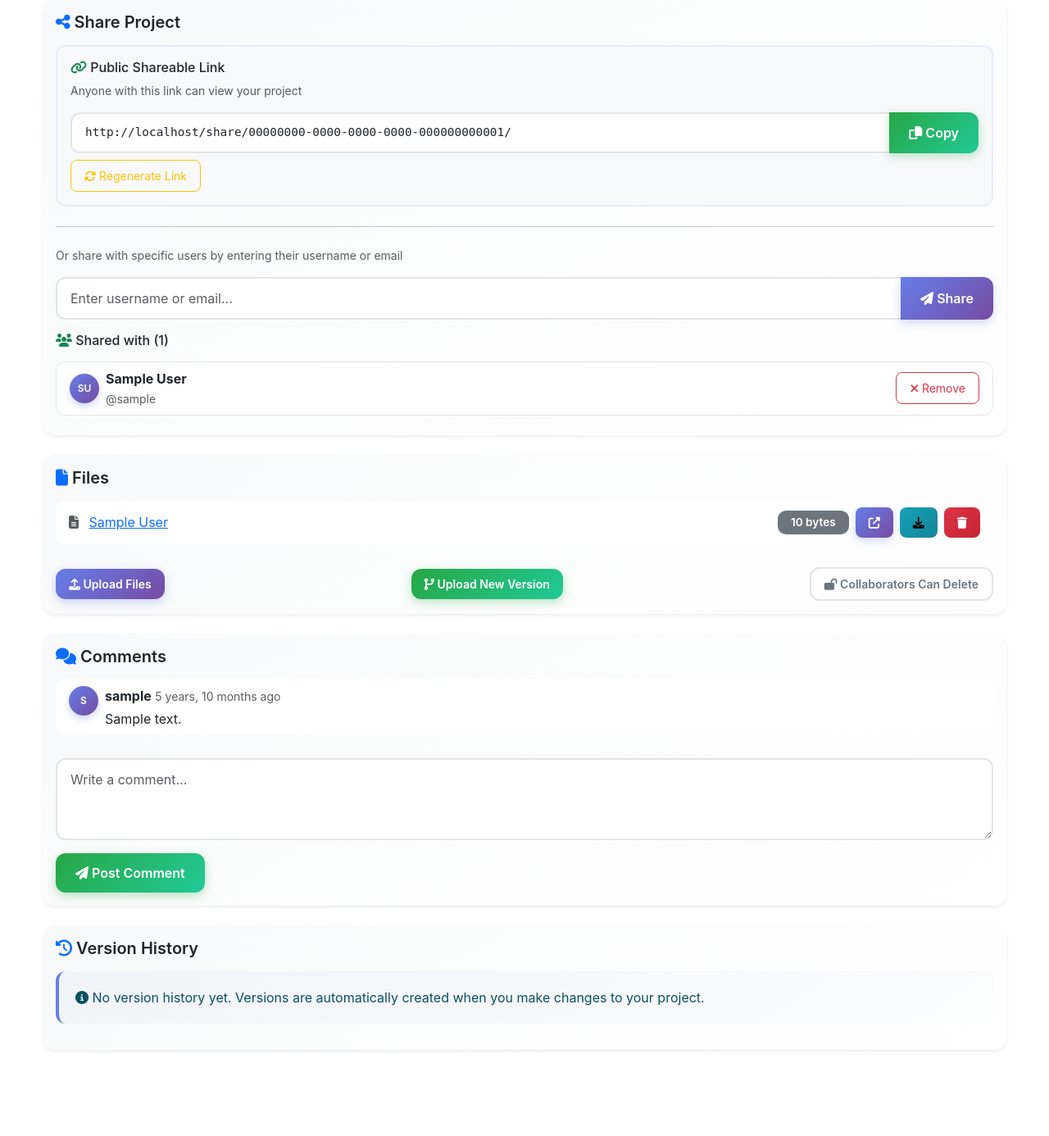
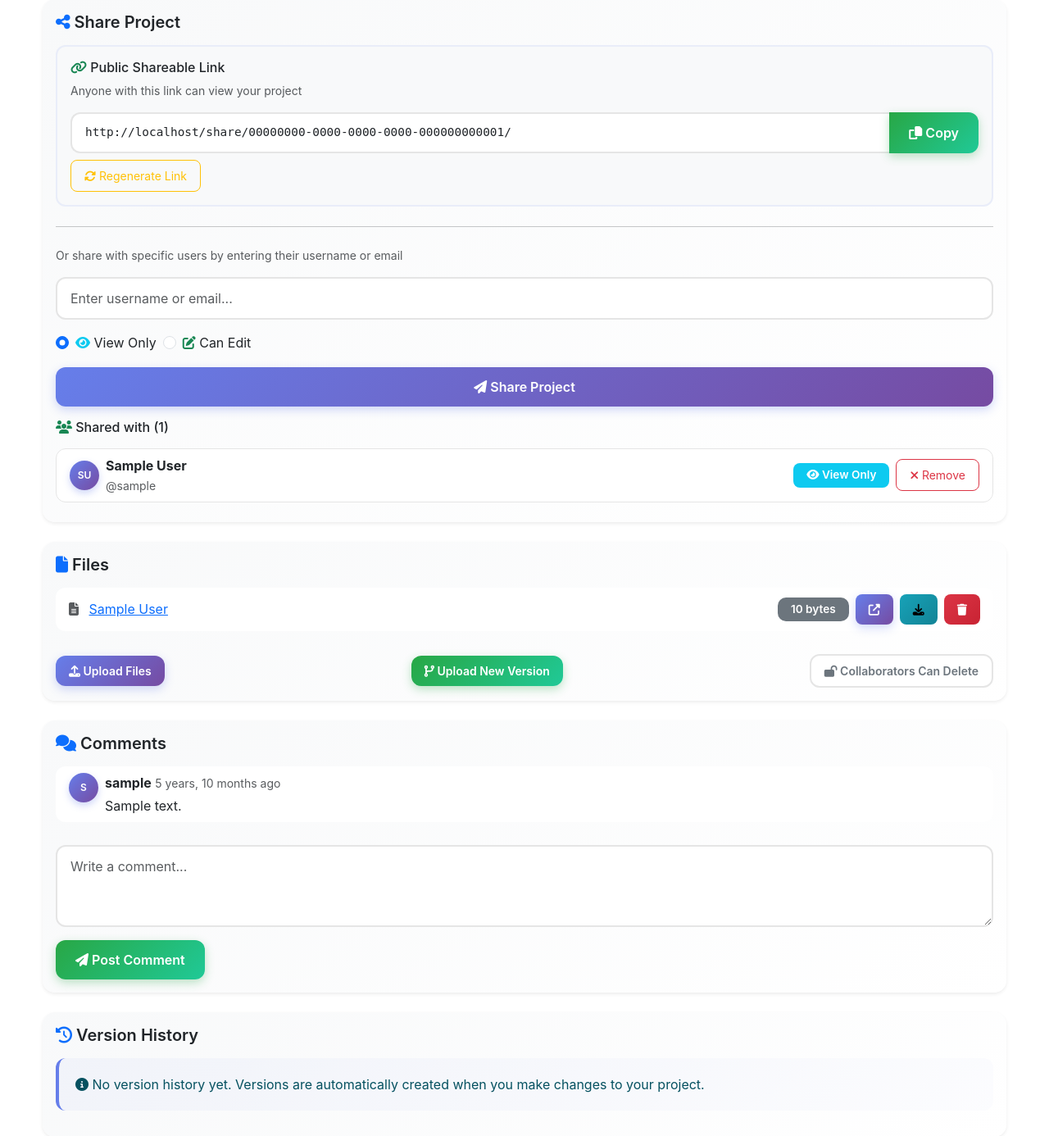
Before and after one commit to zzephyrr-louis/OPENCODEHUB-APP, a Django app: page /projects/1/ in a window 1280 px wide. Shown: the part 387-1773 px from the top of the page at 82% size. Before the commit the page ends 1669 px from the top, so only its background shows below. Run offline with Django 4.2, Linux system fonts and the light colour scheme; a user stored in the database is signed in; tables that the repository leaves empty hold one stand-in row (values such as "Sample post").

Commit message:
feat: implement comprehensive project sharing permission system
- Add SharedProject model with view/edit permission levels
- Create migrations for SharedProject and data migration from ManyToMany
- Update all views to use SharedProject for permission checking
- Add permission selection UI in share modal (View Only/Can Edit)
- Display correct permission badges in shared_with_me template
- Create custom template tags for permission checking
- Restrict upload/delete operations based on user permissions
- Maintain backward compatibility with existing shared_with field
- Update project_detail template to show permission badges for shared users

```diff
--- a/opencodehub/accounts/templates/accounts/project_detail.html
+++ b/opencodehub/accounts/templates/accounts/project_detail.html
@@ -1,4 +1,5 @@
 {% extends 'accounts/base.html' %}
+{% load project_permissions %}
 {% block content %}
 <div class="container mt-4">
   <!-- Back Button -->
@@ -89,46 +90,71 @@
       <!-- Share Form -->
       <form method="POST" action="{% url 'share_project' project.id %}" class="mb-3">
         {% csrf_token %}
-        <div class="input-group">
+        <div class="mb-3">
           <input
             type="text"
             name="share_with"
             class="form-control"
             placeholder="Enter username or email..."
-            style="border-radius: 12px 0 0 12px;"
+            style="border-radius: 12px;"
             required
           >
-          <button type="submit" class="btn btn-primary" style="border-radius: 0 12px 12px 0;">
-            <i class="fas fa-paper-plane"></i> Share
-          </button>
         </div>
+        <div class="d-flex gap-2 mb-3">
+          <div class="form-check">
+            <input class="form-check-input" type="radio" name="permission" id="viewPermission" value="view" checked>
+            <label class="form-check-label" for="viewPermission">
+              <i class="fas fa-eye text-info"></i> View Only
+            </label>
+          </div>
+          <div class="form-check">
+            <input class="form-check-input" type="radio" name="permission" id="editPermission" value="edit">
+            <label class="form-check-label" for="editPermission">
+              <i class="fas fa-edit text-success"></i> Can Edit
+            </label>
+          </div>
+        </div>
+        <button type="submit" class="btn btn-primary w-100" style="border-radius: 12px;">
+          <i class="fas fa-paper-plane"></i> Share Project
+        </button>
       </form>
 
       <!-- List of people project is shared with -->
-      {% if project.shared_with.all %}
+      {% if project.shared_users.all %}
       <div class="shared-users-list">
         <h6 class="mb-3">
-          <i class="fas fa-users text-success"></i> Shared with ({{ project.shared_with.all.count }})
+          <i class="fas fa-users text-success"></i> Shared with ({{ project.shared_users.all.count }})
         </h6>
         <ul class="list-group">
-          {% for shared_user in project.shared_with.all %}
+          {% for shared in project.shared_users.all %}
           <li class="list-group-item d-flex justify-content-between align-items-center" style="border-radius: 10px; margin-bottom: 8px;">
             <div class="d-flex align-items-center gap-2">
               <div class="user-avatar-small">
-                {{ shared_user.first_name.0|upper }}{{ shared_user.last_name.0|upper }}
+                {{ shared.user.first_name.0|upper }}{{ shared.user.last_name.0|upper }}
               </div>
               <div>
-                <strong>{{ shared_user.first_name }} {{ shared_user.last_name }}</strong>
+                <strong>{{ shared.user.first_name }} {{ shared.user.last_name }}</strong>
                 <br>
-                <small class="text-muted">@{{ shared_user.username }}</small>
+                <small class="text-muted">@{{ shared.user.username }}</small>
               </div>
             </div>
-            <a href="{% url 'unshare_project' project.id shared_user.id %}"
-              class="btn btn-sm btn-outline-danger"
-              style="border-radius: 8px;"
-              onclick="return confirm('Remove {{ shared_user.username }} from this project?')">
-              <i class="fas fa-times"></i> Remove
-            </a>
+            <div class="d-flex align-items-center gap-2">
+              {% if shared.permission == 'edit' %}
+                <span class="badge bg-success" style="border-radius: 8px;">
+                  <i class="fas fa-edit"></i> Can Edit
+                </span>
+              {% else %}
+                <span class="badge bg-info" style="border-radius: 8px;">
+                  <i class="fas fa-eye"></i> View Only
+                </span>
+              {% endif %}
+              <a href="{% url 'unshare_project' project.id shared.user.id %}"
+                class="btn btn-sm btn-outline-danger"
+                style="border-radius: 8px;"
+                onclick="return confirm('Remove {{ shared.user.username }} from this project?')">
+                <i class="fas fa-times"></i> Remove
+              </a>
+            </div>
           </li>
           {% endfor %}
         </ul>
@@ -177,7 +203,7 @@
                 </a>
 
                 {% comment %} Show delete button if user has permission {% endcomment %}
-                {% if project.owner == user or user in project.shared_with.all and project.allow_collaborators_delete %}
+                {% if project.owner == user or user|has_edit_permission:project and project.allow_collaborators_delete %}
                 <button type="button"
                         class="btn btn-sm btn-danger"
                         onclick="showDeleteModal('{{ file.id }}', '{{ file.name }}')"
@@ -194,8 +220,8 @@
         <p class="text-muted">No files uploaded yet.</p>
       {% endif %}
 
-      <!-- Only owner can upload files -->
-      {% if project.owner == user %}
+      <!-- Show upload buttons for owner and users with edit permission -->
+      {% if project.owner == user or user|has_edit_permission:project %}
       <div class="d-flex justify-content-between align-items-center mt-3 gap-2 flex-wrap">
         <!-- Upload Files Button -->
         <a href="{% url 'upload_file' project.id %}" class="btn btn-primary btn-sm" style="border-radius: 12px;">
@@ -207,7 +233,8 @@
           <i class="fas fa-code-branch"></i> Upload New Version
         </a>
 
-        {% comment %} Delete permission toggle {% endcomment %}
+        {% comment %} Delete permission toggle - only for owner {% endcomment %}
+        {% if project.owner == user %}
         <form method="POST" action="{% url 'toggle_delete_permission' project.id %}" class="d-inline">
           {% csrf_token %}
           <button type="submit" class="btn btn-sm btn-outline-secondary" style="border-radius: 12px;">
@@ -218,6 +245,7 @@
             {% endif %}
           </button>
         </form>
+        {% endif %}
       </div>
       {% endif %}
     </div>
--- a/opencodehub/accounts/views.py
+++ b/opencodehub/accounts/views.py
@@ -7,7 +7,7 @@
 from django.urls import reverse_lazy
 from django.views.generic import CreateView
 from .forms import CustomUserCreationForm, CustomLoginForm
-from .models import Project, ProjectFile, Comment, ProjectVersion
+from .models import Project, ProjectFile, ProjectVersion, Comment, User, SharedProject
 from django.shortcuts import get_object_or_404
 from django.db.models import Q
 from accounts.models import User
@@ -218,7 +218,8 @@
     project = get_object_or_404(Project, id=project_id)
 
     # Check permissions - allow owner, shared users, or public projects
-    if not project.is_public and project.owner != request.user and request.user not in project.shared_with.all():
+    shared_project = SharedProject.objects.filter(project=project, user=request.user).first()
+    if not project.is_public and project.owner != request.user and not shared_project:
         messages.error(request, 'You do not have permission to view this project.')
         return redirect('home')
 
@@ -261,8 +262,9 @@
 
     project = get_object_or_404(Project, id=project_id)
 
-    # Check if user is owner or has access
-    if project.owner != request.user and request.user not in project.shared_with.all():
+    # Check if user is owner or has edit access
+    shared_project = SharedProject.objects.filter(project=project, user=request.user).first()
+    if project.owner != request.user and (not shared_project or shared_project.permission != 'edit'):
         messages.error(request, 'You do not have permission to upload files to this project.')
         return redirect('project_detail', project_id=project.id)
 
@@ -353,7 +355,8 @@
     project = get_object_or_404(Project, id=project_id)
 
     # Check if user has permission to upload versions
-    if project.owner != request.user and request.user not in project.shared_with.all():
+    shared_project = SharedProject.objects.filter(project=project, user=request.user).first()
+    if project.owner != request.user and (not shared_project or shared_project.permission != 'edit'):
         messages.error(request, 'You do not have permission to upload versions to this project.')
         return redirect('project_detail', project_id=project.id)
 
@@ -477,14 +480,21 @@
 def shared_with_me(request):
     """View projects shared with the current user"""
 
-    # Get all projects where current user is in shared_with
-    shared_projects = Project.objects.filter(
-        shared_with=request.user
-    ).order_by('-updated_at')
+    # Get all SharedProject entries for current user
+    shared_entries = SharedProject.objects.filter(
+        user=request.user
+    ).select_related('project', 'project__owner').order_by('-shared_at')
+
+    # Build project list with permission info
+    projects_with_permissions = []
+    for entry in shared_entries:
+        project = entry.project
+        project.permission = entry.permission  # Add permission to project object
+        projects_with_permissions.append(project)
 
     context = {
-        'projects': shared_projects,
-        'total_count': shared_projects.count()
+        'projects': projects_with_permissions,
+        'total_count': len(projects_with_permissions)
     }
 
     return render(request, 'accounts/shared_with_me.html', context)
@@ -498,6 +508,7 @@
     if request.method == 'POST':
         # Get username or email to share with
         share_with = request.POST.get('share_with', '').strip()
+        permission = request.POST.get('permission', 'view')  # Default to view permission
 
         if not share_with:
             messages.error(request, 'Please enter a username or email.')
@@ -515,18 +526,38 @@
                 return redirect('project_detail', project_id=project.id)
 
             # Check if already shared
-            if user_to_share in project.shared_with.all():
-                messages.warning(request, f'Project is already shared with {user_to_share.username}!')
+            existing_share = SharedProject.objects.filter(
+                project=project,
+                user=user_to_share
+            ).first()
+
+            if existing_share:
+                # Update permission if already shared
+                if existing_share.permission != permission:
+                    existing_share.permission = permission
+                    existing_share.save()
+                    messages.success(request, f'Updated {user_to_share.username}\'s permission to {permission}!')
+                else:
+                    messages.warning(request, f'Project is already shared with {user_to_share.username} with {permission} permission!')
             else:
+                # Create new share
+                SharedProject.objects.create(
+                    project=project,
+                    user=user_to_share,
+                    permission=permission,
+                    shared_by=request.user
+                )
+
+                # Also add to ManyToMany for backward compatibility
                 project.shared_with.add(user_to_share)
 
                 create_project_version(
                     project=project,
                     user=request.user,
                     action='shared',
-                    description=f'Shared with {user_to_share.username}'
+                    description=f'Shared with {user_to_share.username} ({permission} permission)'
                 )
-                messages.success(request, f'Project shared with {user_to_share.username}!')
+                messages.success(request, f'Project shared with {user_to_share.username} with {permission} permission!')
 
         except User.DoesNotExist:
             messages.error(request, f'User "{share_with}" not found!')
@@ -541,8 +572,15 @@
     project = get_object_or_404(Project, id=project_id, owner=request.user)
     user_to_remove = get_object_or_404(User, id=user_id)
 
-    # Remove user from shared_with
+    # Remove from SharedProject model
+    SharedProject.objects.filter(
+        project=project,
+        user=user_to_remove
+    ).delete()
+
+    # Also remove from ManyToMany for backward compatibility
     project.shared_with.remove(user_to_remove)
+
     messages.success(request, f'Removed {user_to_remove.username} from project!')
 
     return redirect('project_detail', project_id=project.id)
@@ -667,7 +705,8 @@
                 messages.error(request, 'This project is private. Please log in.')
                 return redirect('login')
 
-            if project.owner != request.user and request.user not in project.shared_with.all():
+            shared_project = SharedProject.objects.filter(project=project, user=request.user).first()
+            if project.owner != request.user and not shared_project:
                 messages.error(request, 'You do not have permission to view this private project.')
                 return redirect('home')
 
@@ -809,9 +848,11 @@
     version = get_object_or_404(ProjectVersion, id=version_id, project=project)
 
     # Check permissions
-    if not project.is_public and project.owner != request.user and request.user not in project.shared_with.all():
-        messages.error(request, 'You do not have permission to view this project.')
-        return redirect('home')
+    if not project.is_public:
+        shared_project = SharedProject.objects.filter(project=project, user=request.user).first()
+        if project.owner != request.user and not shared_project:
+            messages.error(request, 'You do not have permission to view this project.')
+            return redirect('home')
 
     # Get files from snapshot
     snapshot_files = version.files_snapshot.get('files', [])
@@ -830,9 +871,11 @@
     project = get_object_or_404(Project, id=project_id)
 
     # Check permissions
-    if not project.is_public and project.owner != request.user and request.user not in project.shared_with.all():
-        messages.error(request, 'You do not have permission to view this project.')
-        return redirect('home')
+    if not project.is_public:
+        shared_project = SharedProject.objects.filter(project=project, user=request.user).first()
+        if project.owner != request.user and not shared_project:
+            messages.error(request, 'You do not have permission to view this project.')
+            return redirect('home')
 
     versions = project.versions.all()
 
@@ -889,9 +932,11 @@
     # Owner can always delete
     if project.owner == request.user:
         can_delete = True
-    # Collaborators can delete if owner allows it
-    elif request.user in project.shared_with.all() and project.allow_collaborators_delete:
-        can_delete = True
+    # Collaborators can delete if owner allows it and they have edit permission
+    else:
+        shared_project = SharedProject.objects.filter(project=project, user=request.user).first()
+        if shared_project and shared_project.permission == 'edit' and project.allow_collaborators_delete:
+            can_delete = True
 
     if not can_delete:
         messages.error(request, 'You do not have permission to delete files from this project.')
@@ -953,9 +998,11 @@
     file = get_object_or_404(ProjectFile, id=file_id, project=project)
 
     # Check permissions
-    if not project.is_public and project.owner != request.user and request.user not in project.shared_with.all():
-        messages.error(request, 'You do not have permission to view this file.')
-        return redirect('project_detail', project_id=project.id)
+    if not project.is_public:
+        shared_project = SharedProject.objects.filter(project=project, user=request.user).first()
+        if project.owner != request.user and not shared_project:
+            messages.error(request, 'You do not have permission to view this file.')
+            return redirect('project_detail', project_id=project.id)
 
     # Define editable file types
     TEXT_EXTENSIONS = [
@@ -1056,7 +1103,9 @@
 
     # Handle file save (POST)
     if request.method == 'POST' and is_editable:
-        can_edit = project.owner == request.user or request.user in project.shared_with.all()
+        # Check if user has edit permission
+        shared_project = SharedProject.objects.filter(project=project, user=request.user).first()
+        can_edit = project.owner == request.user or (shared_project and shared_project.permission == 'edit')
 
         if not can_edit:
             messages.error(request, 'You do not have permission to edit this file.')
@@ -1165,7 +1214,7 @@
         'is_editable': is_editable,
         'file_content': file_content,
         'excel_data': excel_data,
-        'can_edit': project.owner == request.user or request.user in project.shared_with.all(),
+        'can_edit': project.owner == request.user or (SharedProject.objects.filter(project=project, user=request.user, permission='edit').exists()),
     }
 
     return render(request, 'accounts/view_edit_file.html', context)
```
Also changed, not shown: opencodehub/accounts/models.py (+21 -0 lines), opencodehub/accounts/templates/accounts/shared_with_me.html (+8 -1 lines), opencodehub/accounts/templatetags/project_permissions.py (added, +47 -0 lines), opencodehub/accounts/migrations/0009_sharedproject.py (added), opencodehub/accounts/migrations/0010_migrate_shared_data.py (added), opencodehub/accounts/templatetags/__init__.py (added).
